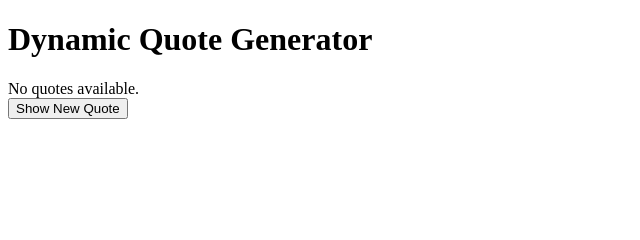
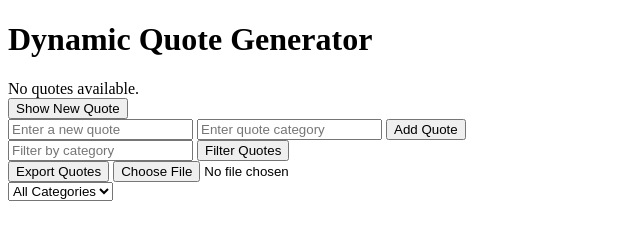
Before and after one commit to Akosuamercy/alx_fe_javascript, a plain HTML site: page dom-manipulation/index.html in a window 1280 px wide. Shown: the whole page, without its empty margins (0-640 px from the left). Drawn offline with Linux system fonts and the light colour scheme; no server answers.

Commit message:
Update index.html

```diff
--- a/dom-manipulation/index.html
+++ b/dom-manipulation/index.html
@@ -7,8 +7,36 @@
 </head>
 <body>
   <h1>Dynamic Quote Generator</h1>
+
+  <!-- Display area for quotes -->
   <div id="quoteDisplay"></div>
-    <button id="newQuote">Show New Quote</button>
+
+  <!-- Button to show a new random quote -->
+  <button id="newQuoteButton">Show New Quote</button>
+
+  <!-- Form to add new quotes -->
+  <div>
+    <input id="newQuoteText" type="text" placeholder="Enter a new quote" />
+    <input id="newQuoteCategory" type="text" placeholder="Enter quote category" />
+    <button id="addQuoteButton">Add Quote</button>
+  </div>
+
+  <!-- Filtering section -->
+  <div>
+    <input id="filterCategory" type="text" placeholder="Filter by category" />
+    <button id="filterButton">Filter Quotes</button>
+  </div>
+
   <script src="script.js"></script>
 </body>
 </html>
+
+<button id="exportButton">Export Quotes</button>
+<input type="file" id="importFile" accept=".json" />
+<div id="quotesContainer"></div>
+
+<select id="categoryFilter" onchange="filterQuotes()">
+    <option value="all">All Categories</option>
+    <!-- Dynamically populated categories will go here -->
+</select>
+<div id="quotesContainer"></div>
```
Lines whose indentation alone changed are shown as unchanged.
